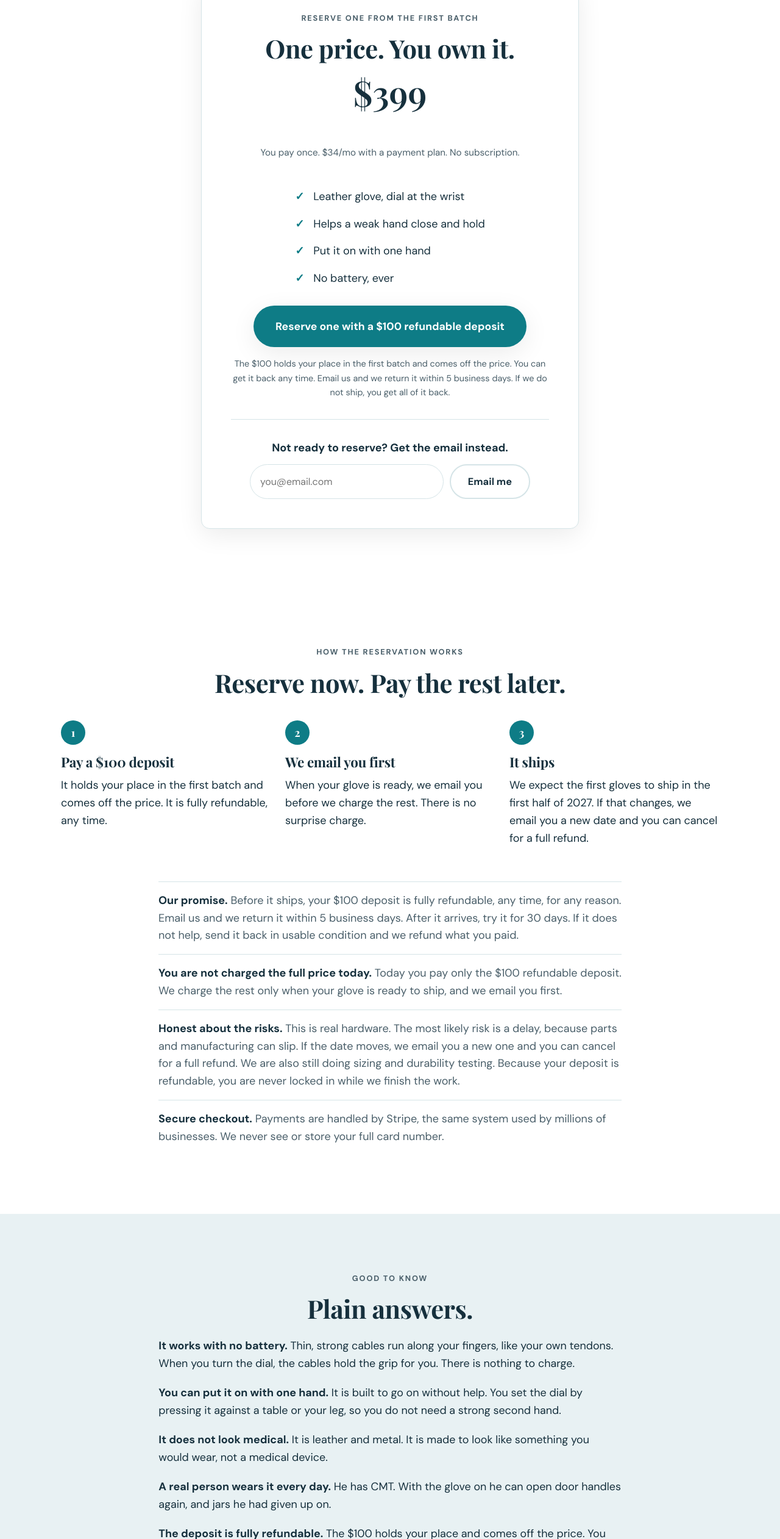
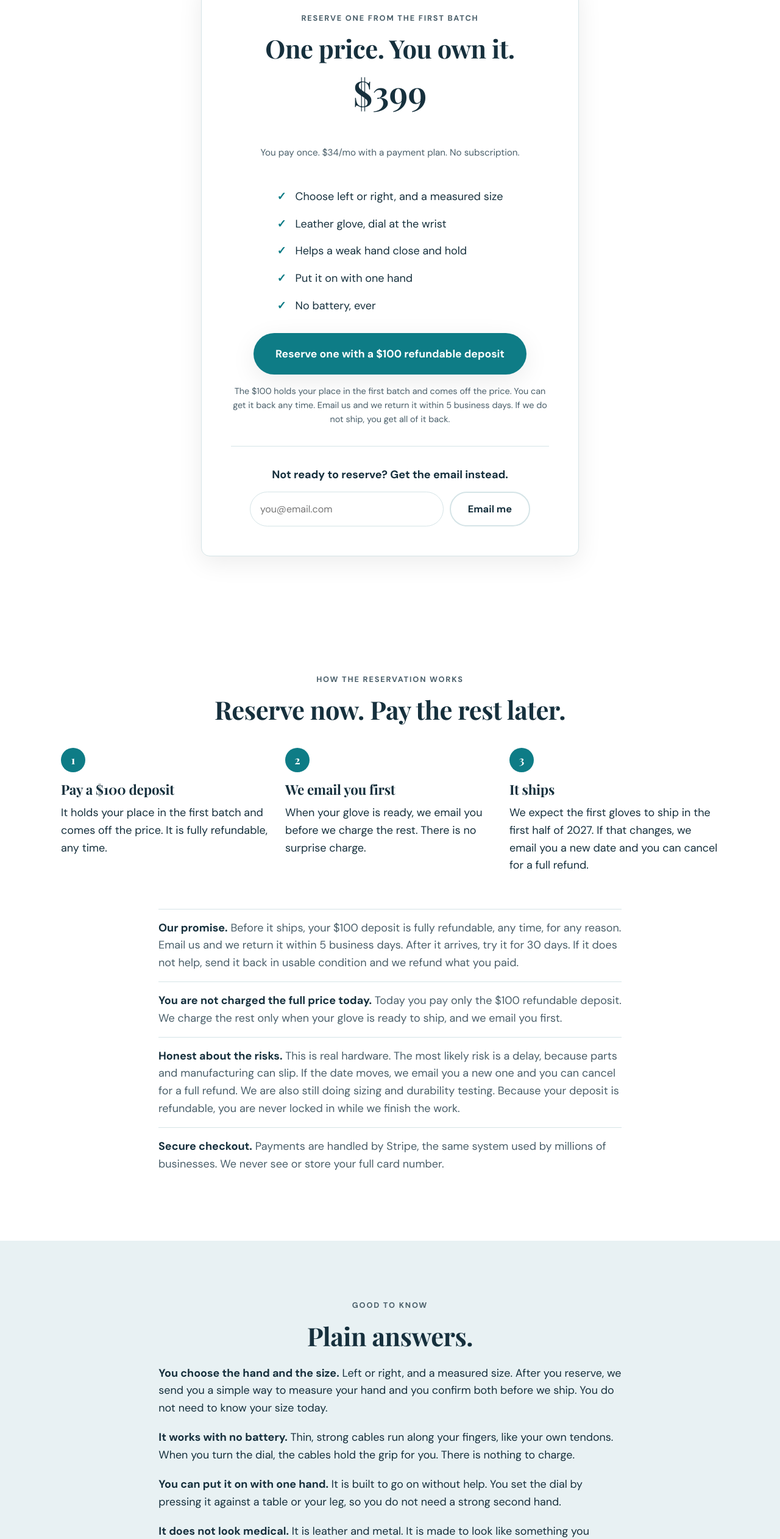
Before and after one commit to MuhammadFHossain/humankindbionics-site, a plain HTML site: page capstan/index.html in a window 1280 px wide. Shown: the part 2696-5219 px from the top of the page at 61% size. Drawn offline with nearby package versions, Linux system fonts and the light colour scheme.

Commit message:
Answer the sizing question, which no page answered
Buyers choose left or right and a measured size, confirmed after the
deposit and before shipping. That was the largest missing decision
attribute on a fitted glove for a progressive bilateral condition, and
Baymard's documented abandonment driver is a missing attribute rather
than a long page. Placed first in the FAQ prose rather than the tail,
and as an offer bullet beside the price.

```diff
--- a/capstan/index.html
+++ b/capstan/index.html
@@ -106,6 +106,7 @@
       <p class="offer__price" data-price>$399</p>
       <p class="offer__note">You pay once. <span data-price-monthly>$34/mo</span> with a payment plan. No subscription.</p>
       <ul class="offer__list">
+        <li>Choose left or right, and a measured size</li>
         <li>Leather glove, dial at the wrist</li>
         <li>Helps a weak hand close and hold</li>
         <li>Put it on with one hand</li>
@@ -131,6 +132,7 @@
     <p class="eyebrow center" style="text-align:center">Good to know</p>
     <h2 class="center">Plain answers.</h2>
     <div class="story" style="margin-top:1.5rem">
+      <p><b>You choose the hand and the size.</b> Left or right, and a measured size. After you reserve, we send you a simple way to measure your hand and you confirm both before we ship. You do not need to know your size today.</p>
       <p><b>It works with no battery.</b> Thin, strong cables run along your fingers, like your own tendons. When you turn the dial, the cables hold the grip for you. There is nothing to charge.</p>
       <p><b>You can put it on with one hand.</b> It is built to go on without help. You set the dial by pressing it against a table or your leg, so you do not need a strong second hand.</p>
       <p><b>It does not look medical.</b> It is leather and metal. It is made to look like something you would wear, not a medical device.</p>
```
Also changed, not shown: easygrip/index.html (+2 -0 lines), golfgrip/index.html (+2 -0 lines), gripgift/index.html (+2 -0 lines), liftgrip/index.html (+2 -0 lines), picklegrip/index.html (+2 -0 lines), reclaim/index.html (+2 -0 lines), support/index.html (+1 -0 lines), tennisgrip/index.html (+2 -0 lines), workgrip/index.html (+2 -0 lines).
